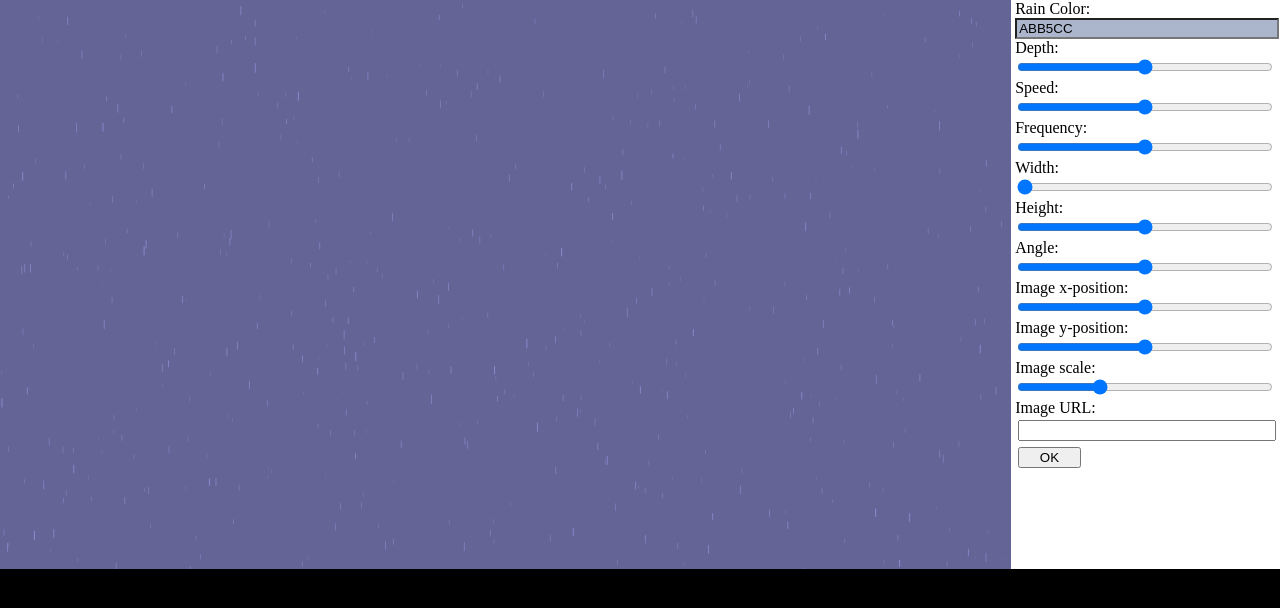
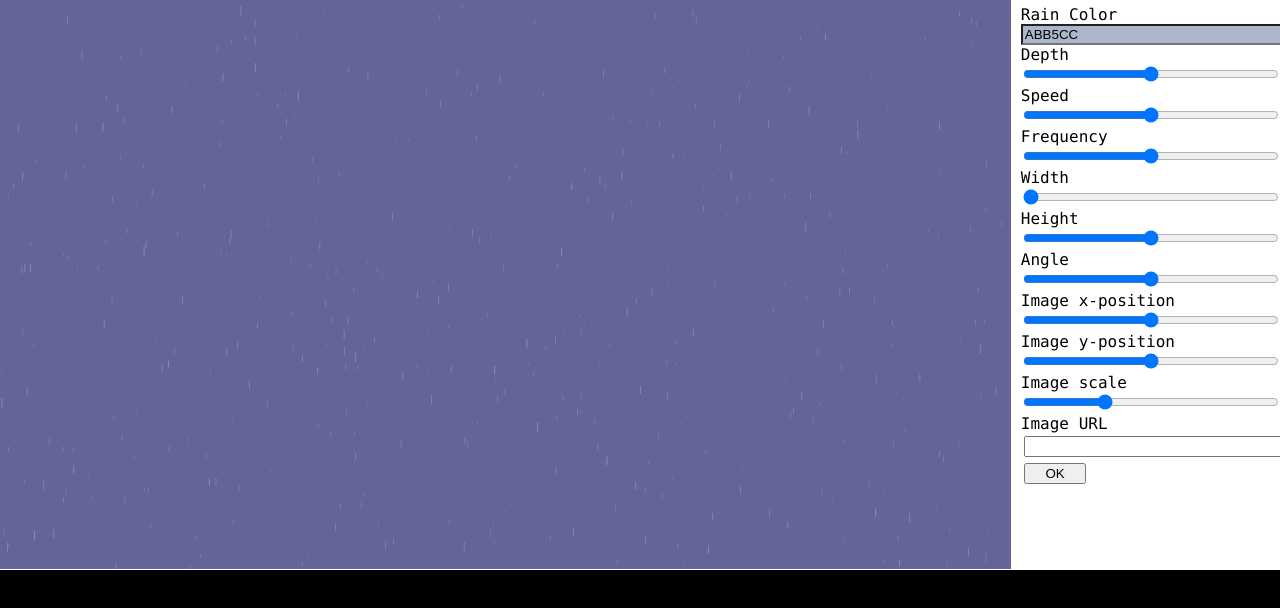
Before and after one commit to JEPPSER/Rain, a plain HTML site: page index.html in a window 1280 px wide. Drawn offline with Linux system fonts and the light colour scheme; animation ran at ten frames a second.

Commit message:
uploads rain generator

```diff
--- a/css/style.css
+++ b/css/style.css
@@ -2,6 +2,7 @@ body {
     margin: 0px;
     padding: 0px;
     background-color: white;
+    font-family: "Lucida Console", Monaco, monospace;
 }
 
 html {
@@ -34,6 +35,7 @@ html {
 .slidercontainer {
     padding: 0px;
     margin: 0px;
+    margin-top: 5px;
     width: 20%;
     height: 100%;
 }
@@ -57,6 +59,6 @@ html {
 .canvas {
     width: 100%;
     height: 100%;
-    margin-bottom: -4px;
+    margin-bottom: -3px;
     padding: 0px;
 }
--- a/index.html
+++ b/index.html
@@ -18,67 +18,67 @@
         </div>
         <div class="slidercontainer">
                 <div>
-                    Rain Color:
+                    Rain Color
                 </div>
                 <div>
                     <input class="jscolor" value="abb5cc">
                 </div>
                 <div>
-                    Depth:
+                    Depth
                 </div>
                 <div>
                     <input type="range" class="depthSlider" value="1" min="0" max="2" step="0.25">
                 </div>
                 <div>
-                    Speed:
+                    Speed
                 </div>
                 <div>
                     <input type="range" class="speedSlider" value="3" min="1" max="5" step="0.2">
                 </div>
                 <div>
-                    Frequency:
+                    Frequency
                 </div>
                 <div>
                     <input type="range" class="freqSlider" value="10" min="0" max="20" step="1">
                 </div>
                 <div>
-                    Width:
+                    Width
                 </div>
                 <div>
                     <input type="range" class="widthSlider" value="1" min="1" max="19" step="1">
                 </div>
                 <div>
-                    Height:
+                    Height
                 </div>
                 <div>
                     <input type="range" class="heightSlider" value="10" min="1" max="19" step="1">
                 </div>
                 <div>
-                    Angle:
+                    Angle
                 </div>
                 <div>
                     <input type="range" class="angleSlider" value="1.57" min="0.57" max="2.57" step="0.1">
                 </div>
                 <div>
-                    Image x-position:
+                    Image x-position
                 </div>
                 <div>
                     <input type="range" class="xPosSlider" value="0" min="-100" max="100" step="1">
                 </div>
                 <div>
-                    Image y-position:
+                    Image y-position
                 </div>
                 <div>
                     <input type="range" class="yPosSlider" value="0" min="-100" max="100" step="1">
                 </div>
                 <div>
-                    Image scale:
+                    Image scale
                 </div>
                 <div>
                     <input type="range" class="scaleSlider" value="1" min="0.1" max="3" step="0.1">
                 </div>
                 <div>
-                    Image URL:
+                    Image URL
                 </div>
                 <div class="urlDiv">
                     <div>
```
Also changed, not shown: 1 other file.
